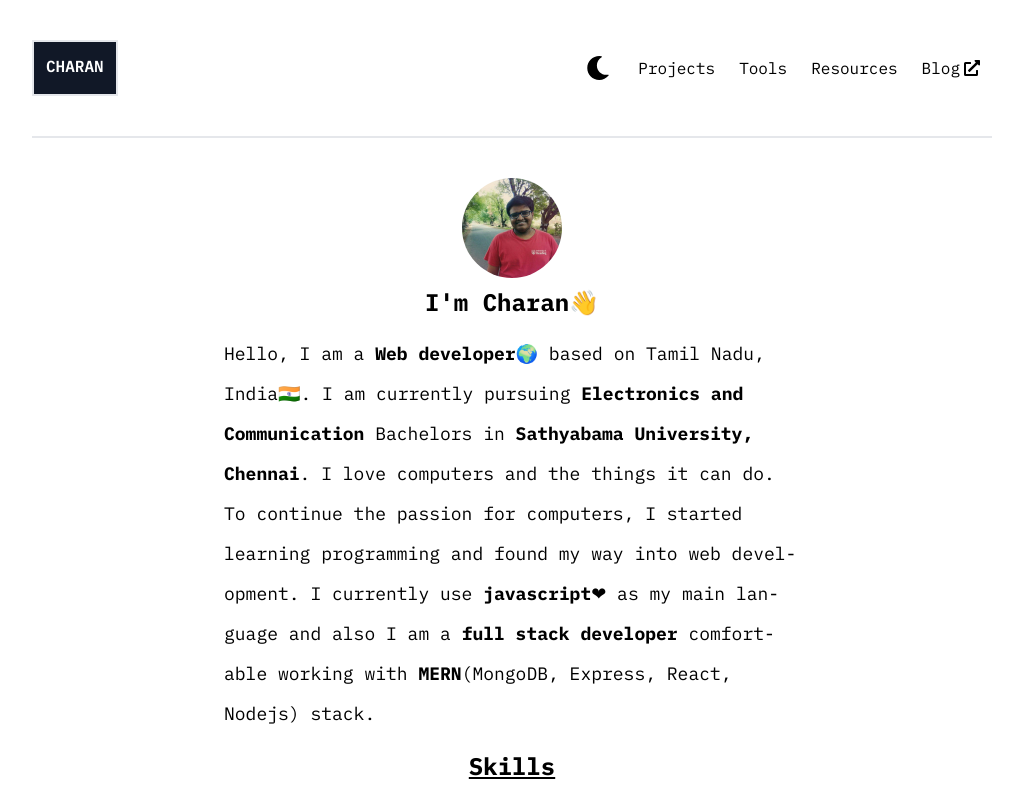
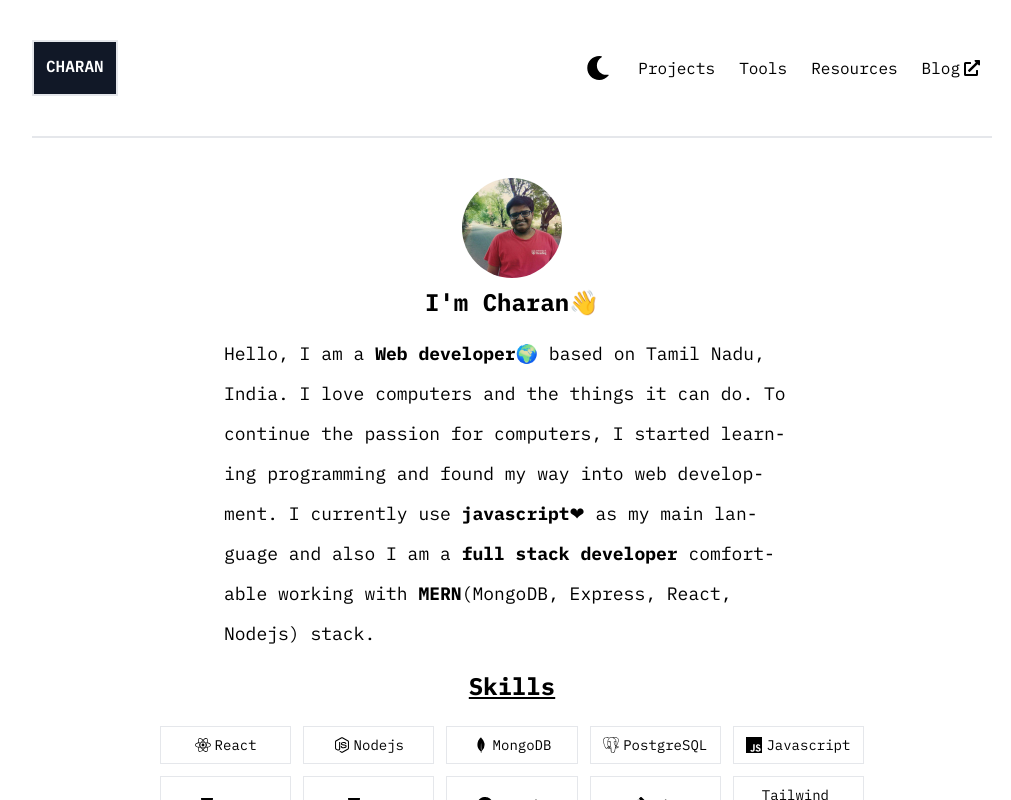
Before and after one commit to charan1973/portfolio-new, a Next.js app: page / in a window 1280 px wide. Shown: the top 800 px of the page, without its empty margins (128-1139 px from the left). Built offline with nearby package versions, Linux system fonts and the light colour scheme.

Commit message:
updated graduation

```diff
--- a/pages/index.js
+++ b/pages/index.js
@@ -56,9 +56,7 @@ export default function Home() {
             className="text-lg leading-10 break-word"
             style={{ hyphens: "auto" }}
           >
-            Hello, I am a <b>Web developer</b>🌍 based on Tamil Nadu, India🇮🇳. I
-            am currently pursuing <b>Electronics and Communication</b> Bachelors
-            in <b>Sathyabama University, Chennai</b>. I love computers and the
+            Hello, I am a <b>Web developer</b>🌍 based on Tamil Nadu, India. I love computers and the
             things it can do. To continue the passion for computers, I started
             learning programming and found my way into web development. I
             currently use <b>javascript</b>❤ as my main language and also I am a{" "}
```
Also changed, not shown: 1 other file (tests, documents, lock files or other folders).
